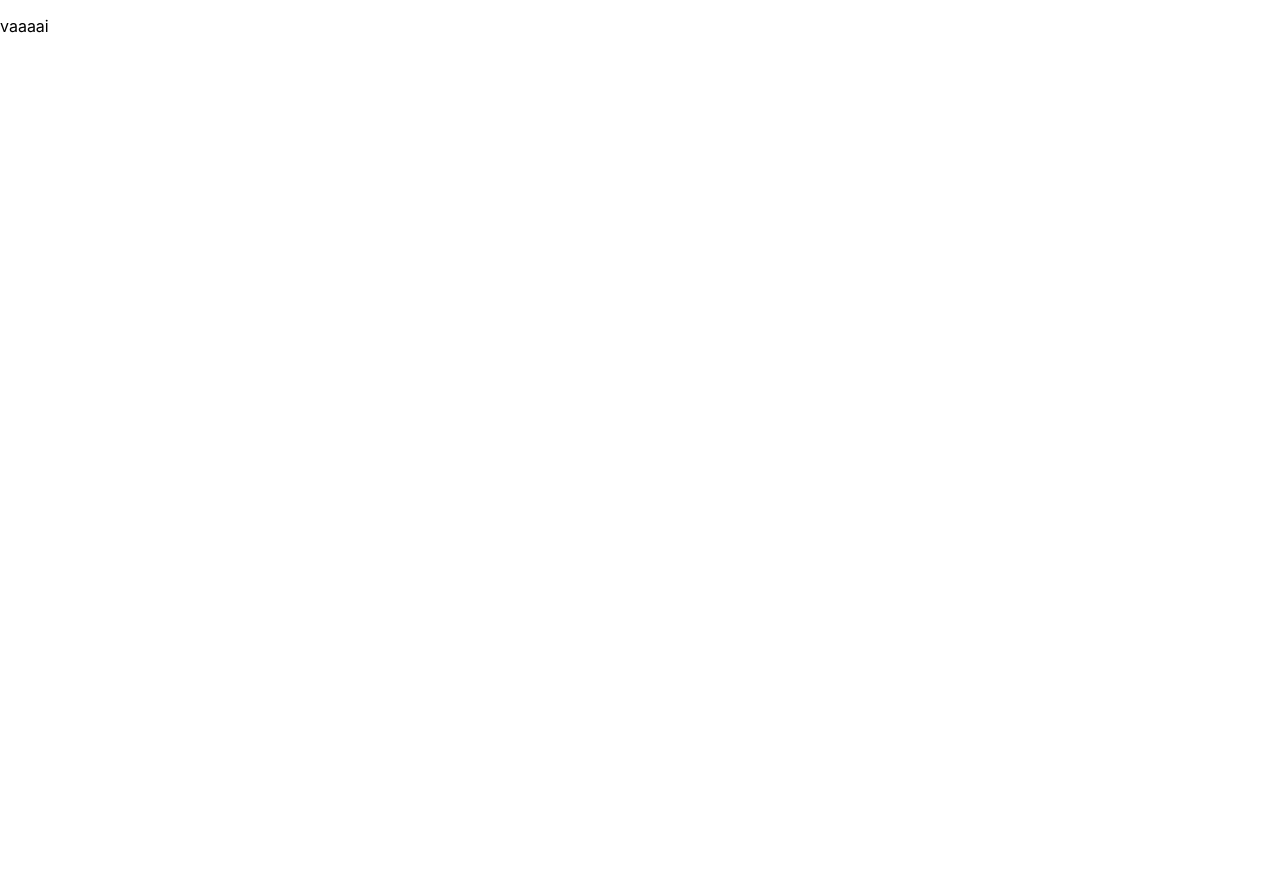
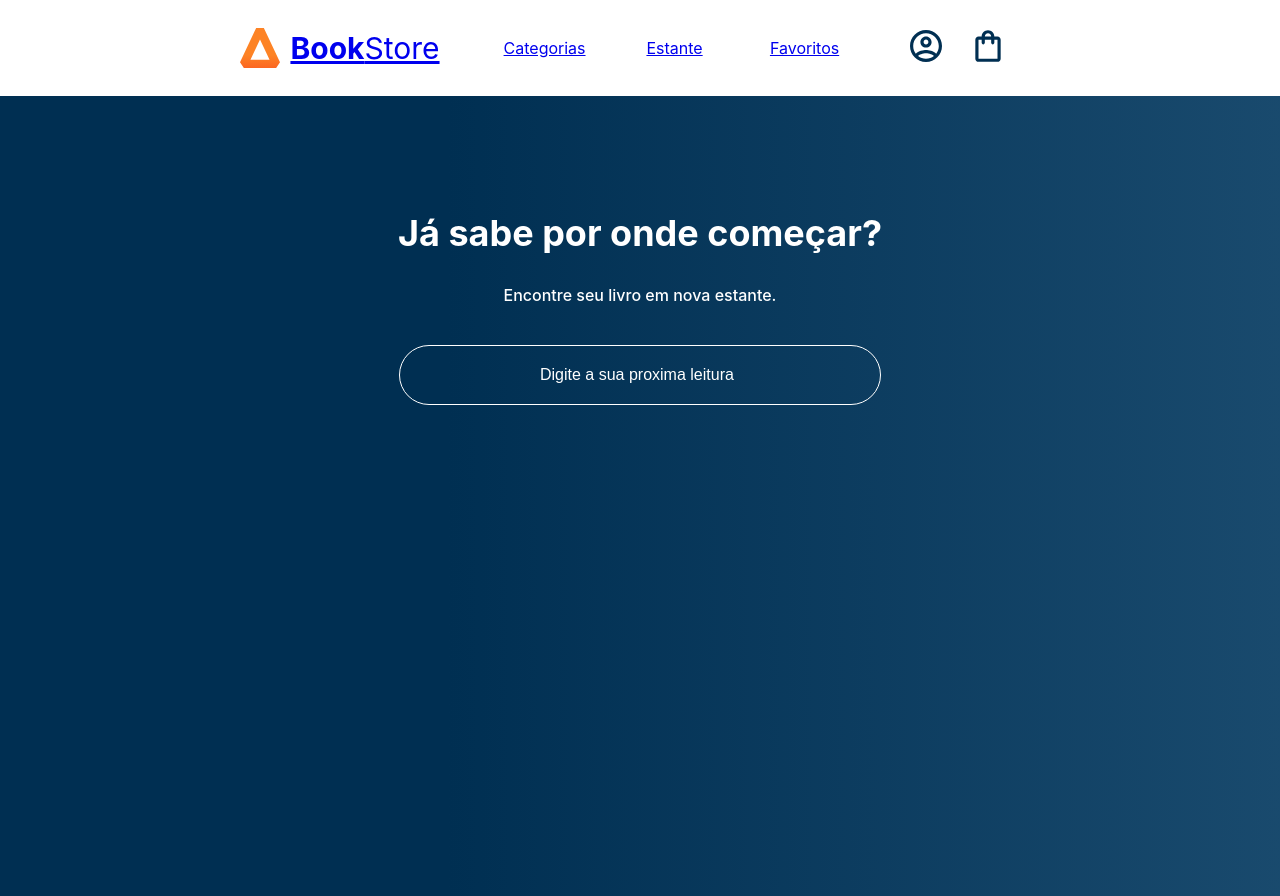
Before and after one commit to jeovanasantos/bookstore, a React (Create React App) app: page /favoritos in a window 1280 px wide. Before the commit the page ends 800 px from the top, so only its background shows below. Built offline with nearby package versions, Linux system fonts and the light colour scheme.

Commit message:
craindo rotas

```diff
--- a/src/componentes/OpcoesHeader/index.js
+++ b/src/componentes/OpcoesHeader/index.js
@@ -1,4 +1,5 @@
 import styled from "styled-components";
+import { Link } from "react-router-dom";
 
 const Opcoes = styled.ul`
   display: flex;
@@ -16,14 +17,14 @@
   list-style: none;
 `;
 
-const textoOpcoes = ["Categorias", "Minha Estante", "Favoritos"];
+const textoOpcoes = ["Categorias", "Estante", "Favoritos"];
 
 function OpcoesHeader() {
   return (
     <Opcoes>
       {textoOpcoes.map((texto) => (
         <Opcao>
-          <p>{texto}</p>
+          <Link to={`/${texto}`}><p>{texto}</p></Link>
         </Opcao>
       ))}
     </Opcoes>
--- a/src/componentes/header/index.js
+++ b/src/componentes/header/index.js
@@ -2,18 +2,21 @@
 import OpcoesHeader from "../OpcoesHeader";
 import IconesHeader from "../IconesHeader";
 import styled from "styled-components";
+import { Link } from "react-router-dom";
 
 const HeaderContainer = styled.header`
-    background-color: #fff;
-    display: flex;
-    justify-content: center;
-
-`
+  background-color: #fff;
+  display: flex;
+  justify-content: center;
+`;
 
 function Header() {
   return (
     <HeaderContainer>
-      <Logo></Logo>
+      <Link to="/">
+        <Logo />
+      </Link>
+
       <OpcoesHeader></OpcoesHeader>
       <IconesHeader></IconesHeader>
     </HeaderContainer>
--- a/src/index.js
+++ b/src/index.js
@@ -1,9 +1,12 @@
 import React from "react";
 import ReactDOM from "react-dom/client";
-import App from "./App";
 import reportWebVitals from "./reportWebVitals";
 import { createGlobalStyle } from "styled-components";
 import { BrowserRouter, Routes, Route } from "react-router-dom";
+import Header from './componentes/header';
+import Home from "./rotas/Home";
+import Favoritos from "./rotas/Favoritos";
+
 const GlobalStyle = createGlobalStyle`
 body {
   margin: 0;
@@ -26,9 +29,12 @@
   <React.StrictMode>
     <GlobalStyle />
     <BrowserRouter>
+     <Header/>
       <Routes>
-        <Route path="/favoritos" element={<p>vaaaai</p>} />
-        <Route path="/" element={<App />} />
+        <Route path="/favoritos" element={<Favoritos/>} />
+        <Route path="/categorias" element={<p>oi</p>} />
+        <Route path="/estante" element={<p>vaaaai oi</p>} />
+        <Route path="/" element={<Home />} />
       </Routes>
     </BrowserRouter>
 
--- /dev/null
+++ b/src/rotas/Favoritos.js
@@ -0,0 +1,22 @@
+
+import styled from "styled-components";
+import Pesquisa from '../componentes/Pesquisa'
+import UltimosLancamentos from '../componentes/UltimosLancamentos';
+
+
+const AppContainer = styled.div`
+    width: 100vw;
+    height: 100vh;
+     background-image: linear-gradient(90deg, #002F52 35%, #326589 165%);
+
+`;
+
+function Favoritos() {
+  return (
+    <AppContainer>
+      <Pesquisa/>
+    </AppContainer>
+  );
+}
+
+export default Favoritos;
--- a/src/App.js
+++ b/src/rotas/Home.js
@@ -1,7 +1,7 @@
-import Header from './componentes/header';
+
 import styled from "styled-components";
-import Pesquisa from './componentes/Pesquisa'
-import UltimosLancamentos from './componentes/UltimosLancamentos';
+import Pesquisa from '../componentes/Pesquisa'
+import UltimosLancamentos from '../componentes/UltimosLancamentos';
 
 
 const AppContainer = styled.div`
@@ -11,14 +11,13 @@
 
 `;
 
-function App() {
+function Home() {
   return (
     <AppContainer>
-      <Header></Header>
       <Pesquisa/>
     <UltimosLancamentos/>
     </AppContainer>
   );
 }
 
-export default App;
+export default Home;
```
